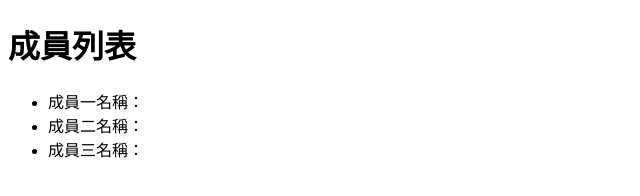
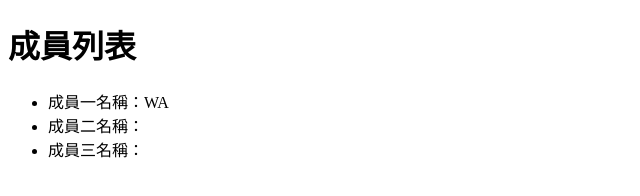
Before and after one commit to ldddl/test1106-2, a plain HTML site: page index.html in a window 1280 px wide. Shown: the full height of the page, 0-640 px from the left. Drawn offline with Linux system fonts and the light colour scheme.

Commit message:
新增 成員一名稱

```diff
--- a/index.html
+++ b/index.html
@@ -8,7 +8,7 @@
 <body>
     <h1>成員列表</h1>
     <ul>
-        <li>成員一名稱：</li>
+        <li>成員一名稱：WA</li>
         <li>成員二名稱：</li>
         <li>成員三名稱：</li>
     </ul>
```
